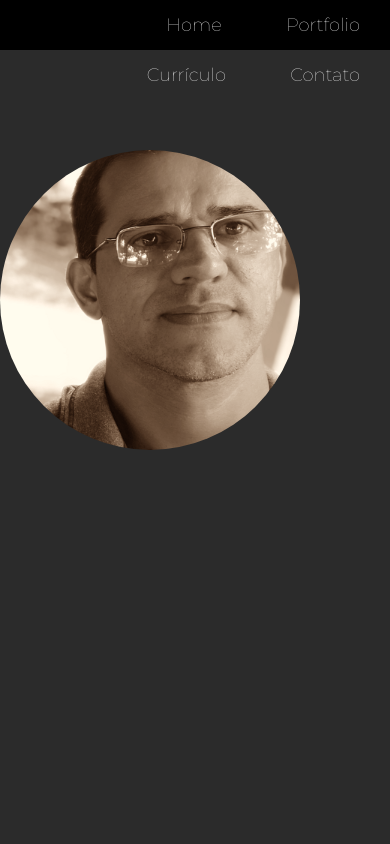
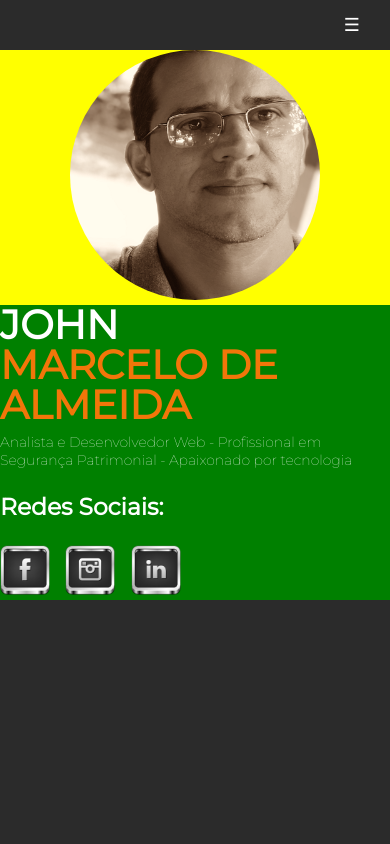
Before and after one commit to johntec-ads/HTML-CSS-Udemy-Prof-Ivan-Louren-o-Gomes, a plain HTML site: page Portfolio/index.html in a window 390 px wide. Shown: the top 844 px of the page. Drawn offline with Linux system fonts and the light colour scheme.

Commit message:
upload aula

```diff
--- a/Portfolio/css/styles.css
+++ b/Portfolio/css/styles.css
@@ -13,9 +13,12 @@ body {
 }
 
 .navigation {
-  background-color: rgb(0, 0, 0);
+  background-color: #2b2b2b;
   color: white;
   height: 50px;
+
+  animation-name: navegacao;
+  animation-duration: 3s;
 
 }
 
@@ -128,6 +131,9 @@ body {
     /*botton */
   ;
 
+  animation-name: conteudo;
+  animation-duration: 2s;
+
 }
 
 .cv-pick {
@@ -219,12 +225,18 @@ body {
   width: 100%;
   height: 100%;
   background-color: black;
+  padding-top: 120px;
   opacity: 0;
-  padding-top: 120px;
+  transition: 1s;
+
 }
 
+/* Função hover , determina a opacidade da animação */
 .blackbox:hover {
   opacity: 0.8;
+  transition: 1s;
+  /* Propriedade transition: determina o intervalo da opacity entre o inicio e fim.
+  Serve tanto para entrada do mouse, com também, na saída do mesmo */
 }
 
 .blackbox {
@@ -256,28 +268,101 @@ body {
 /* Animações */
 
 @keyframes profile-capa {
-  0% {/* O 0% equivale ao início da animação */
-   opacity: 0; transform: translate(0px,20px);}
+  0% {
+    /* O 0% equivale ao início da animação */
+    opacity: 0;
+    transform: translate(0px, 20px);
+  }
 
-  100% {/* O 100% equivale ao final da animação */
-    opacity: 1; transform: translate(0px,0px);
-}
+  100% {
+    /* O 100% equivale ao final da animação */
+    opacity: 1;
+    transform: translate(0px, 0px);
+  }
 }
 
 @keyframes titulo-capa {
-  0% {/* O 0% equivale ao início da animação */
-   opacity: 0; transform: translate(0px,-20px);}
+  0% {
+    /* O 0% equivale ao início da animação */
+    opacity: 0;
+    transform: translate(0px, -20px);
+  }
 
-  100% {/* O 100% equivale ao final da animação */
-    opacity: 1; transform: translate(0px,0px);
-}
+  100% {
+    /* O 100% equivale ao final da animação */
+    opacity: 1;
+    transform: translate(0px, 0px);
+  }
 }
 
 @keyframes navegacao {
-  0% {/* O 0% equivale ao início da animação */
-   opacity: 0;}
+  0% {
+    /* O 0% equivale ao início da animação */
+    opacity: 0;
+  }
 
-  100% {/* O 100% equivale ao final da animação */
+  50% {
+    opacity: 0;
+  }
+
+  100% {
+    /* O 100% equivale ao final da animação */
     opacity: 1;
+  }
 }
+
+@keyframes conteudo {
+  0% {
+    opacity: 0s;
+    transform: translate(-20px, 0px)
+  }
+
+  100% {
+    opacity: 1;
+    transform: translate(0px, 0px);
+  }
 }
+
+/* Media query - Media responsiva */
+
+@media (max-width: 1000px) {
+
+  .navigation li {
+    display: none;
+  }
+
+  .navigation li.threeline-icon {
+    display: inline-block;
+  }
+
+  .capa div {
+    display: block;
+    height: auto;
+  }
+
+  .imagem {
+    width: 100%;
+    background-color: yellow;
+  }
+  .imagem img {
+    width: 250px;
+    margin-top: 0;
+  }
+
+  .textos {
+    width: 100%;
+    background-color: green;
+  }
+  .textos h1 {
+    margin-top: 0;
+
+  }
+  .textos div {
+    margin-top: 0;
+  }
+
+
+
+
+
+}
```
